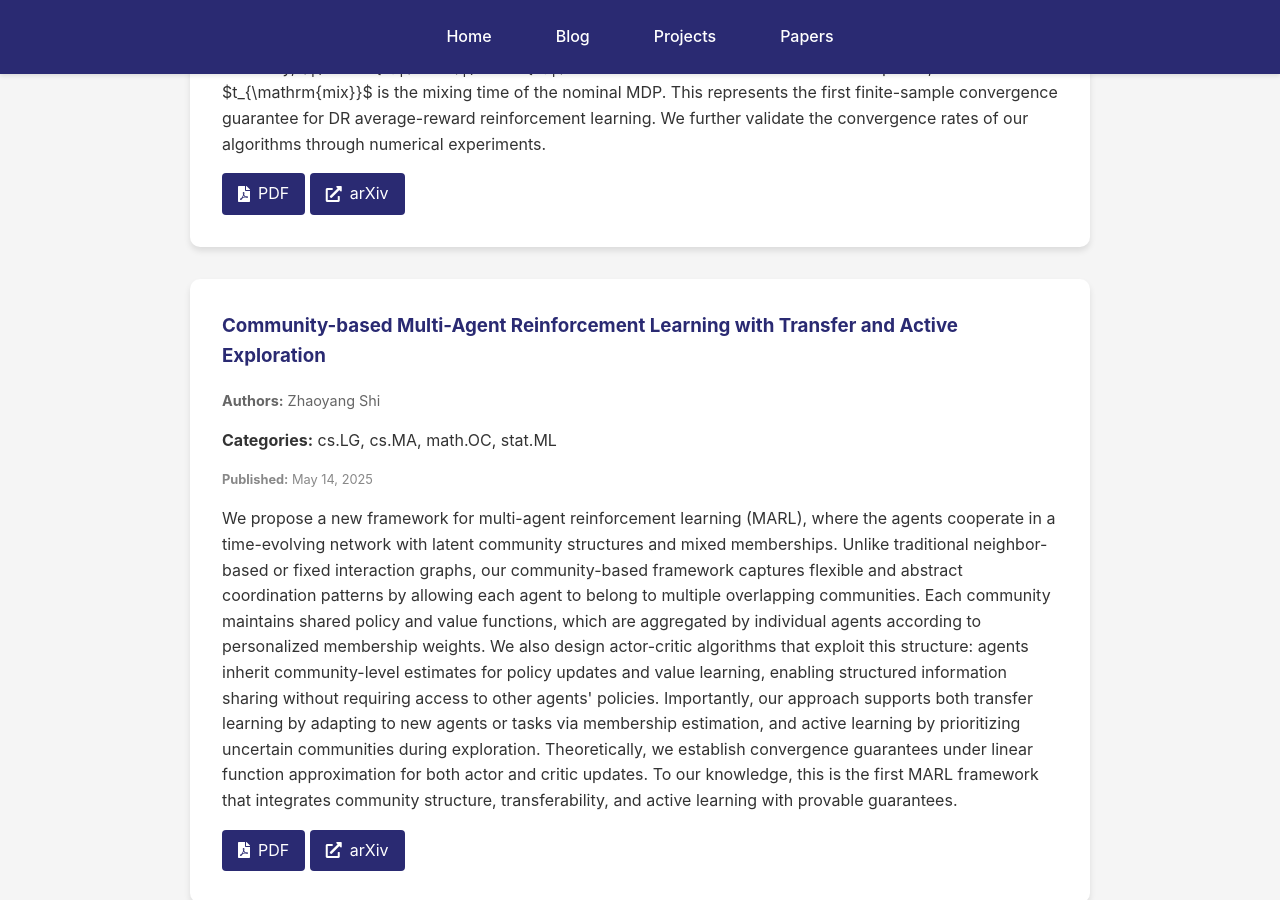
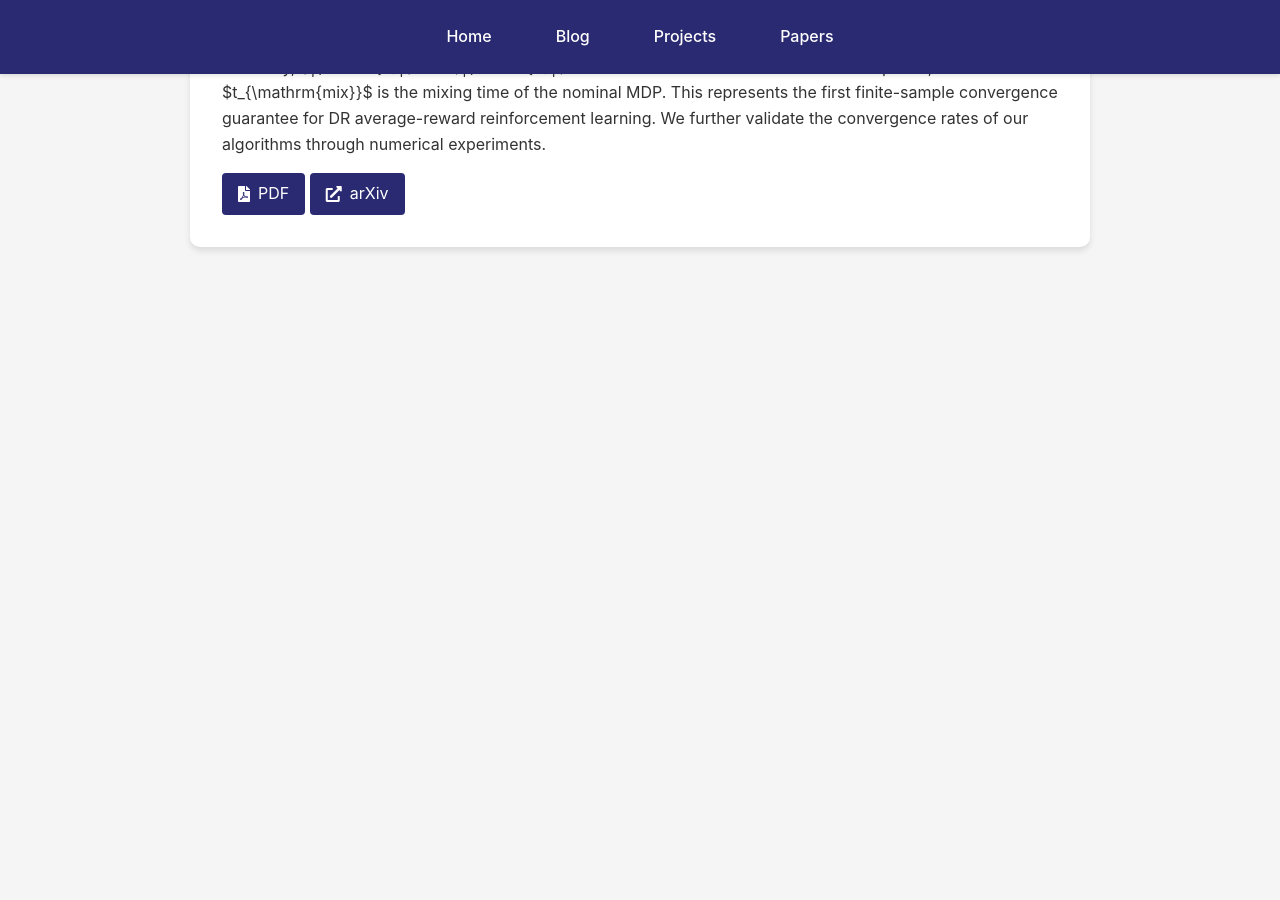
Before and after one commit to kyZhan2002/mypage, a Jekyll site: the page built from papers/index.html, in a window 1280 px wide and 900 px high, scrolled down 4357 px. Built offline with Jekyll 4.4.1, drawn with Linux system fonts in a browser that asks for light colours; after the commit the page ends 4700 px from its top, so only the background shows below that.

Commit message:
Update arXiv papers

```diff
--- a/_data/arxiv_cache.json
+++ b/_data/arxiv_cache.json
@@ -1,5 +1,5 @@
 {
-  "timestamp": 1747963490,
+  "timestamp": 1748049731,
   "papers": [
     {
       "title": "HR-VILAGE-3K3M: A Human Respiratory Viral Immunization Longitudinal Gene\n  Expression Dataset for Systems Immunity",
@@ -119,22 +119,6 @@
       ],
       "pdf_link": "http://arxiv.org/pdf/2505.10007v1",
       "arxiv_url": "http://arxiv.org/abs/2505.10007v1"
-    },
-    {
-      "title": "Community-based Multi-Agent Reinforcement Learning with Transfer and\n  Active Exploration",
-      "authors": [
-        "Zhaoyang Shi"
-      ],
-      "abstract": "We propose a new framework for multi-agent reinforcement learning (MARL),\nwhere the agents cooperate in a time-evolving network with latent community\nstructures and mixed memberships. Unlike traditional neighbor-based or fixed\ninteraction graphs, our community-based framework captures flexible and\nabstract coordination patterns by allowing each agent to belong to multiple\noverlapping communities. Each community maintains shared policy and value\nfunctions, which are aggregated by individual agents according to personalized\nmembership weights. We also design actor-critic algorithms that exploit this\nstructure: agents inherit community-level estimates for policy updates and\nvalue learning, enabling structured information sharing without requiring\naccess to other agents' policies. Importantly, our approach supports both\ntransfer learning by adapting to new agents or tasks via membership estimation,\nand active learning by prioritizing uncertain communities during exploration.\nTheoretically, we establish convergence guarantees under linear function\napproximation for both actor and critic updates. To our knowledge, this is the\nfirst MARL framework that integrates community structure, transferability, and\nactive learning with provable guarantees.",
-      "published": "May 14, 2025",
-      "categories": [
-        "cs.LG",
-        "cs.MA",
-        "math.OC",
-        "stat.ML"
-      ],
-      "pdf_link": "http://arxiv.org/pdf/2505.09756v1",
-      "arxiv_url": "http://arxiv.org/abs/2505.09756v1"
     }
   ]
 }
```
